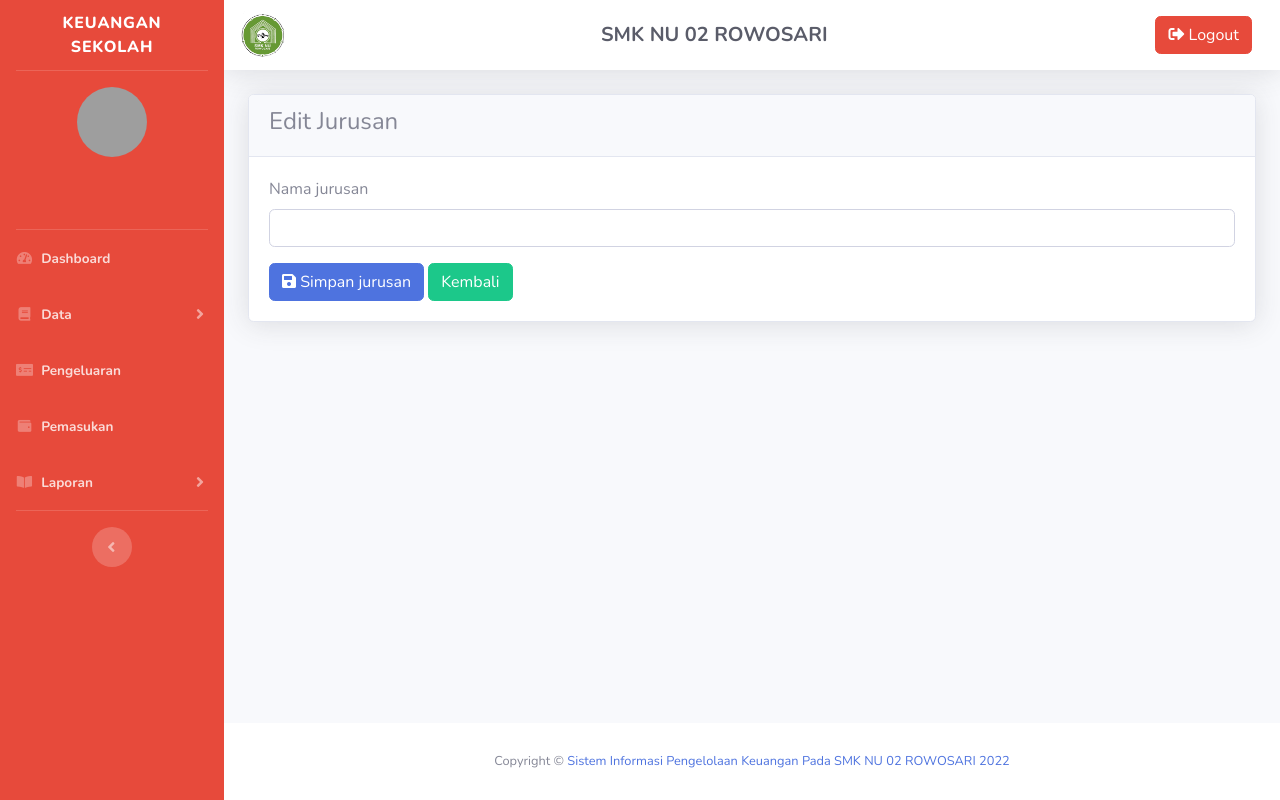
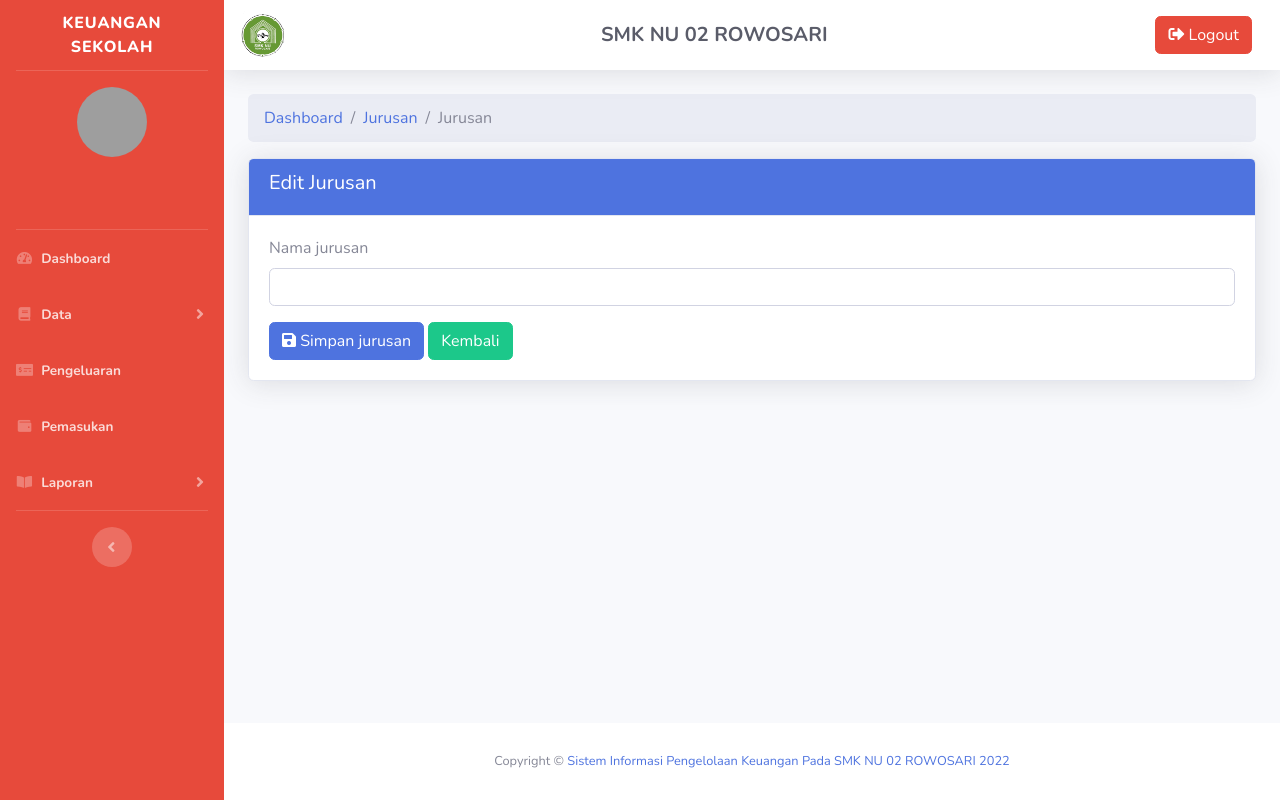
Before and after one commit to HilmiMubarok/keuangan-sekolah, a CodeIgniter app: page /keuangan-sekolah/index.php/jurusan/edit in a window 1280 px wide. Run offline with CodeIgniter, Linux system fonts and the light colour scheme; data that the repository does not hold is empty; grey boxes are pictures that could not be loaded.

Commit message:
fix crud jurusan

```diff
--- a/application/views/jurusan/edit.php
+++ b/application/views/jurusan/edit.php
@@ -1,7 +1,16 @@
 <div class="container-fluid">
+
+	<nav aria-label="breadcrumb">
+        <ol class="breadcrumb">
+            <li class="breadcrumb-item"><a href="<?= base_url('dashboard') ?>">Dashboard</a></li>
+            <li class="breadcrumb-item"><a href="<?= base_url('jurusan') ?>">Jurusan</a></li>
+            <li class="breadcrumb-item active" aria-current="page">Jurusan <?= $jurusan->nama_jurusan ?></li>
+        </ol>
+    </nav>
+
 	<div class="card shadow">
-		<div class="card-header">
-			<h4>Edit Jurusan <?= $jurusan->nama_jurusan ?></h4>
+		<div class="card-header bg-primary text-white">
+			<h5>Edit Jurusan <?= $jurusan->nama_jurusan ?></h5>
 		</div>
 		<div class="card-body">
 			<form action="<?= base_url("jurusan/update") ?>" method="POST">
--- a/application/views/jurusan/index.php
+++ b/application/views/jurusan/index.php
@@ -31,9 +31,7 @@
                             <tr>
                                 <th>No</th>
                                 <th>Nama Jurusan</th>
-                                <?php if ($this->session->userdata('role') == "Bendahara"): ?>
                                 <th>Opsi</th>
-                                <?php endif ?>
                             </tr>
                         </thead>
                         <tbody>
@@ -47,7 +45,6 @@
                             <tr>
                                 <td><?= $no ?></td>
                                 <td><?= $j->nama_jurusan ?></td>
-                                <?php if ($this->session->userdata('role') == "Bendahara"): ?>
                                 <td>
                                     <a href="<?= base_url() ?>jurusan/edit/<?= $j->id_jurusan ?>">
                                         <button class="btn btn-warning text-white">
@@ -60,7 +57,6 @@
                                         </button>
                                     </a>
                                 </td>
-                                <?php endif ?>
                             </tr>
         <?php $no++; endforeach ?>
                         </tbody>
```
